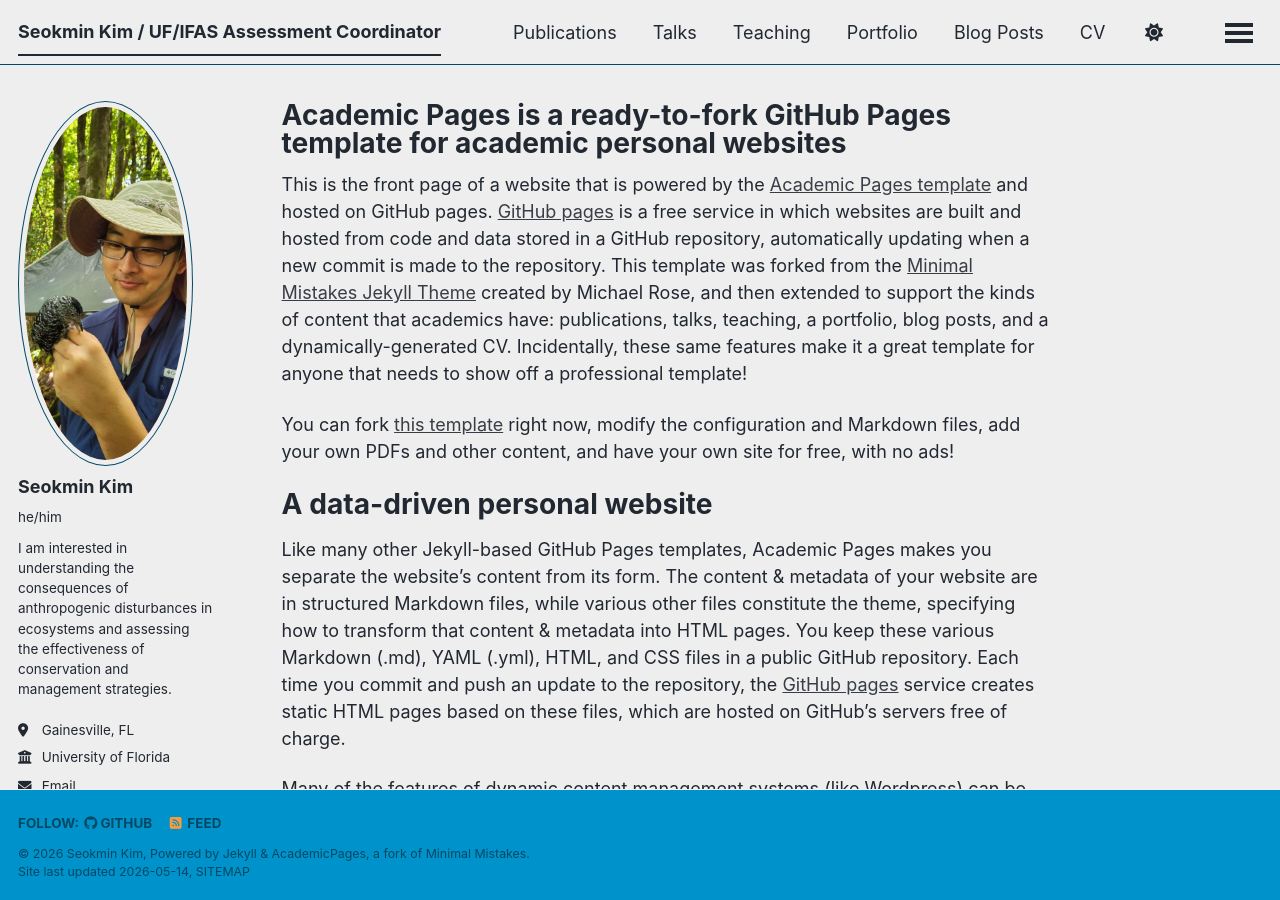
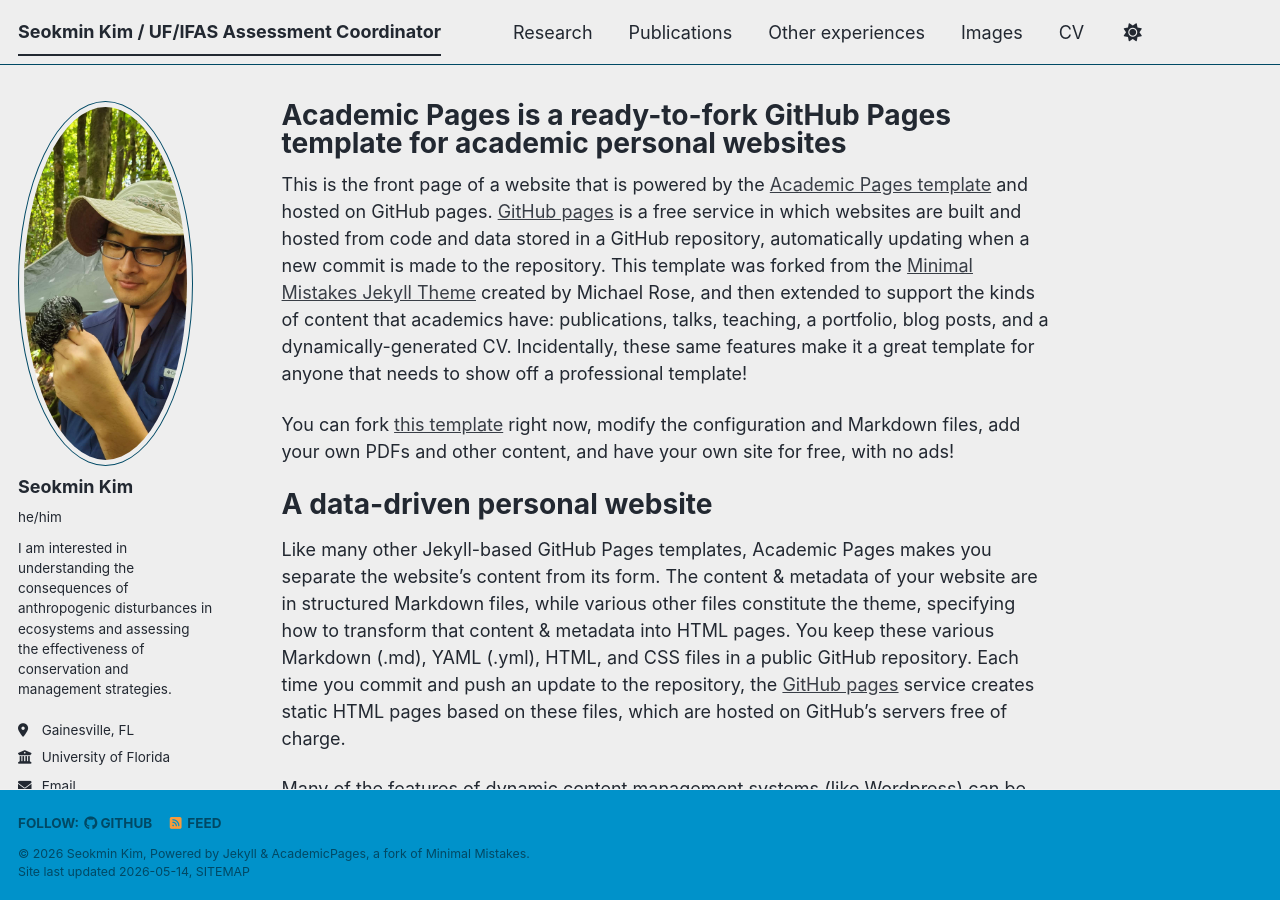
Before and after one commit to kimseokmin2401/kimseokmin.github.io, a Jekyll site: the page built from _pages/about.md, in a window 1280 px wide and 900 px high. Built offline with Jekyll 4.4.1, drawn with Linux system fonts in a browser that asks for light colours; some web fonts are replaced; a script bundle is joined from its source files by our own code; library files that are not in the unit come from our copies.

Commit message:
Revise navigation structure in _data/navigation.yml
Updated navigation links and titles in the YAML file.

```diff
--- a/_data/navigation.yml
+++ b/_data/navigation.yml
@@ -8,20 +8,21 @@
 #      Markdown formatted page while the second is generated using JSON.
 
 main:
+
+  - title: "Research"
+    url: /research/
+
   - title: "Publications"
     url: /publications/
 
-  - title: "Talks"
-    url: /talks/
+  - title: "Other experiences"
+    url: /other/
 
-  - title: "Teaching"
-    url: /teaching/
+  - title: "Images"
+    url: /images/
 
-  - title: "Portfolio"
-    url: /portfolio/
-
-  - title: "Blog Posts"
-    url: /year-archive/
+  #- title: "Blog Posts"
+    #url: /year-archive/
 
   - title: "CV"
     url: /cv/
@@ -29,5 +30,5 @@
   # - title: "CV"
   #   url: /cv-json/
 
-  - title: "Guide"
-    url: /markdown/
+  #- title: "Guide"
+   # url: /markdown/
```
